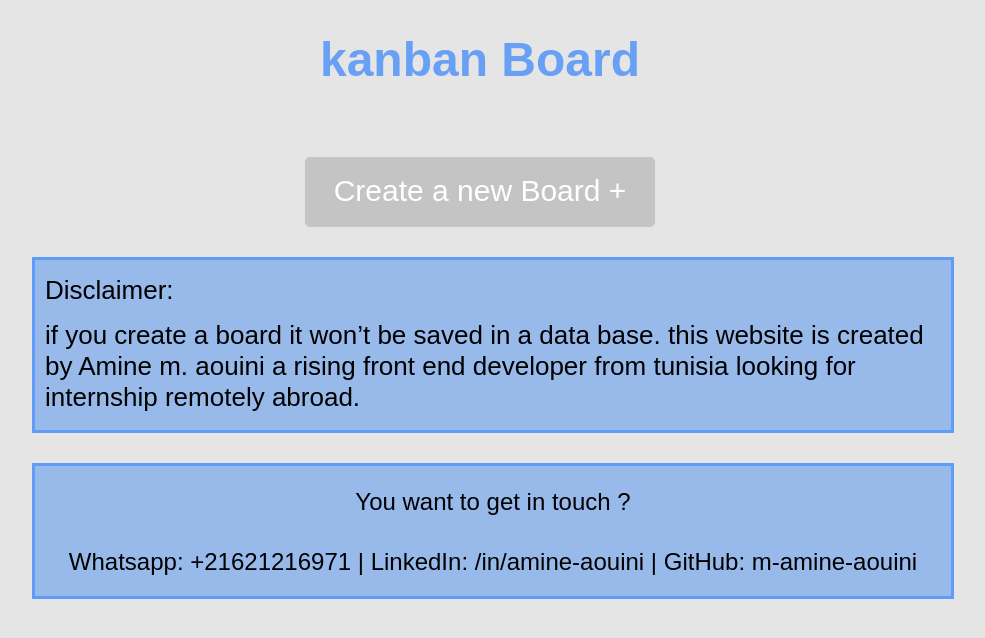
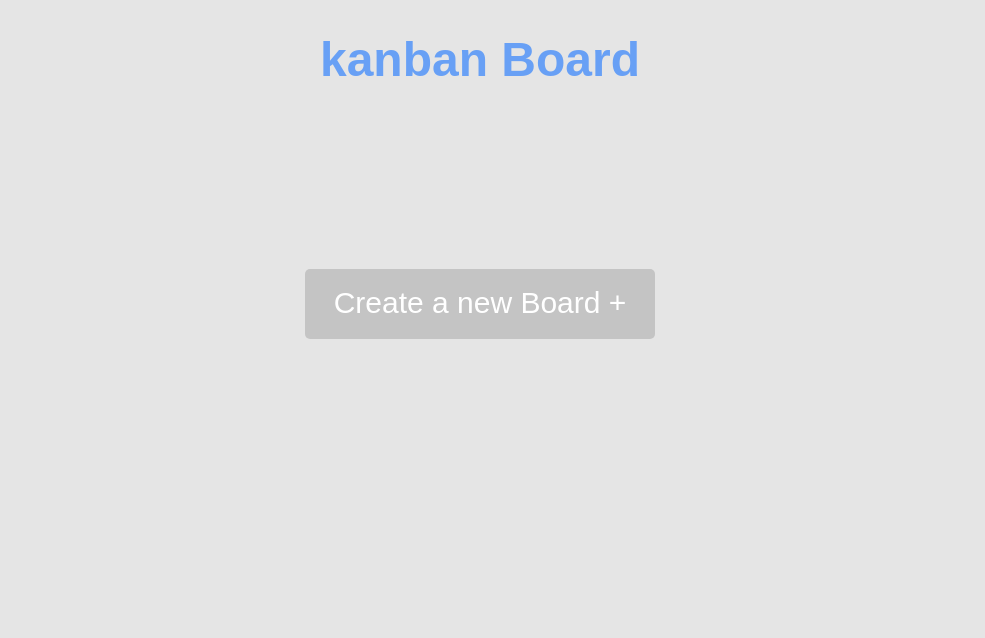
Before and after one commit to amineaouini-notbot/kanban_board, a React (Create React App) app in the folder client/: page / in a window 1280 px wide. Shown: the top 638 px of the page, without its empty margins (160-1145 px from the left). Built offline with nearby package versions, Linux system fonts and the light colour scheme.

Commit message:
removed disclamer

```diff
--- a/client/src/components/KanbanBard/List/EachList.css
+++ b/client/src/components/KanbanBard/List/EachList.css
@@ -1,4 +1,5 @@
 .lists {
+    overflow-x: scroll;
     position: relative;
     width: 17vw;
     background-color: white;
--- a/client/src/components/home/Boards.css
+++ b/client/src/components/home/Boards.css
@@ -1,3 +1,7 @@
+#boards {
+    outline: none;
+    text-decoration: none;
+}
 .board {
     background-color: #C4C4C4;
     /* padding-top: 10px;
@@ -12,5 +16,5 @@
     color: white;
     font-size: 30px;
     position: relative;
-    bottom: 10px;
+    top: 13px;
 }
--- a/client/src/components/home/Boards.js
+++ b/client/src/components/home/Boards.js
@@ -1,11 +1,17 @@
 import React from "react";
 import './Boards.css';
-
+import { Link } from "react-router-dom";
 const Boards = (props) => {
     // const redirect = ()=> props.redirect(props.id)
     return (
-        <div className="board">
-            <p>{props.boardName}</p>
+        <div>
+
+        <Link id="boards" to={`/board/` + props.id}>
+            <div className="board">
+                <p>{props.boardName}</p>
+            </div>
+
+        </Link >
         </div>
     )
 }
--- a/client/src/components/home/Home.js
+++ b/client/src/components/home/Home.js
@@ -3,6 +3,7 @@ import { useSelector } from "react-redux";
 import BNPopUp from "./BoardNamePopUp";
 import './home.css';
 import Boards from "./Boards";
+
 const Home = () => {
     let boards = useSelector(state => state.kanban.boards);
     const [showPopUp, togglePopup] = useState(false);
@@ -10,26 +11,14 @@ const Home = () => {
     return (
         <div>
             <h1 id="title">kanban Board</h1>
-            <div id="content" style={boards.length === 2 ? { griTemplateColumns: 'auto auto', marginLeft: '15%' } : {}}>
-                {boards.map((board, i) => <Boards boardName={board.name} id={i} />)}
+            <div id="boards_content">
 
-            </div>
-            <div id="create_board" onClick={togglePopUp}><p>Create a new Board +</p></div>
-            <div id="disclaimer">
-                <div id="disclaimer_content">
-                    <h4>Disclaimer:</h4>
-                    <p>
-                        if you create a board it won’t be saved in a data base.
-                        this website is created by Amine m. aouini a rising front end developer from tunisia looking for internship remotely abroad.</p>
+                <div id="content" style={boards.length === 2 ? { griTemplateColumns: 'auto auto', marginLeft: '15%' } : {}}>
+                    {boards.map((board, i) => <Boards boardName={board.name} id={i} />)}
 
                 </div>
-            </div>
-            <div id="my_info_container">
-                <div id="my_info">
-                    <h4>You want to get in touch ?</h4>
-                    <p>Whatsapp: +21621216971 | LinkedIn: /in/amine-aouini | GitHub: m-amine-aouini</p>
-                </div>
 
+                <div id="create_board" onClick={togglePopUp}><p>Create a new Board +</p></div>
             </div>
             {showPopUp ? <BNPopUp closePopup={togglePopUp} /> : null}
         </div>
--- a/client/src/components/home/home.css
+++ b/client/src/components/home/home.css
@@ -3,20 +3,30 @@
     color: #68a0f5;
 }
 
+#boards_content{
+    display: grid;
+    grid-template-rows: auto auto;
+    grid-template-columns: auto;
+
+}
+
 #content {
     user-select: none;
     display: grid;
-    grid-template-columns: auto auto auto;
-    row-gap: 20px;
+    grid-template-columns: auto auto auto auto;
+    column-gap: 2vw;
+    row-gap: 1vh;
+    margin-left: 20vw;
 }
 
 #create_board {
+    position: static;
     margin: auto;
     background-color: #C4C4C4;
     width: 350px;
     height: 70px;
     border-radius: 5px;
-    margin-top: 70px;
+    margin-top: 150px;
 
 }
 
@@ -24,7 +34,7 @@
     color: white;
     font-size: 30px;
     position: relative;
-    top: 17px;
+    bottom: 13px;
 
 }
 
```
